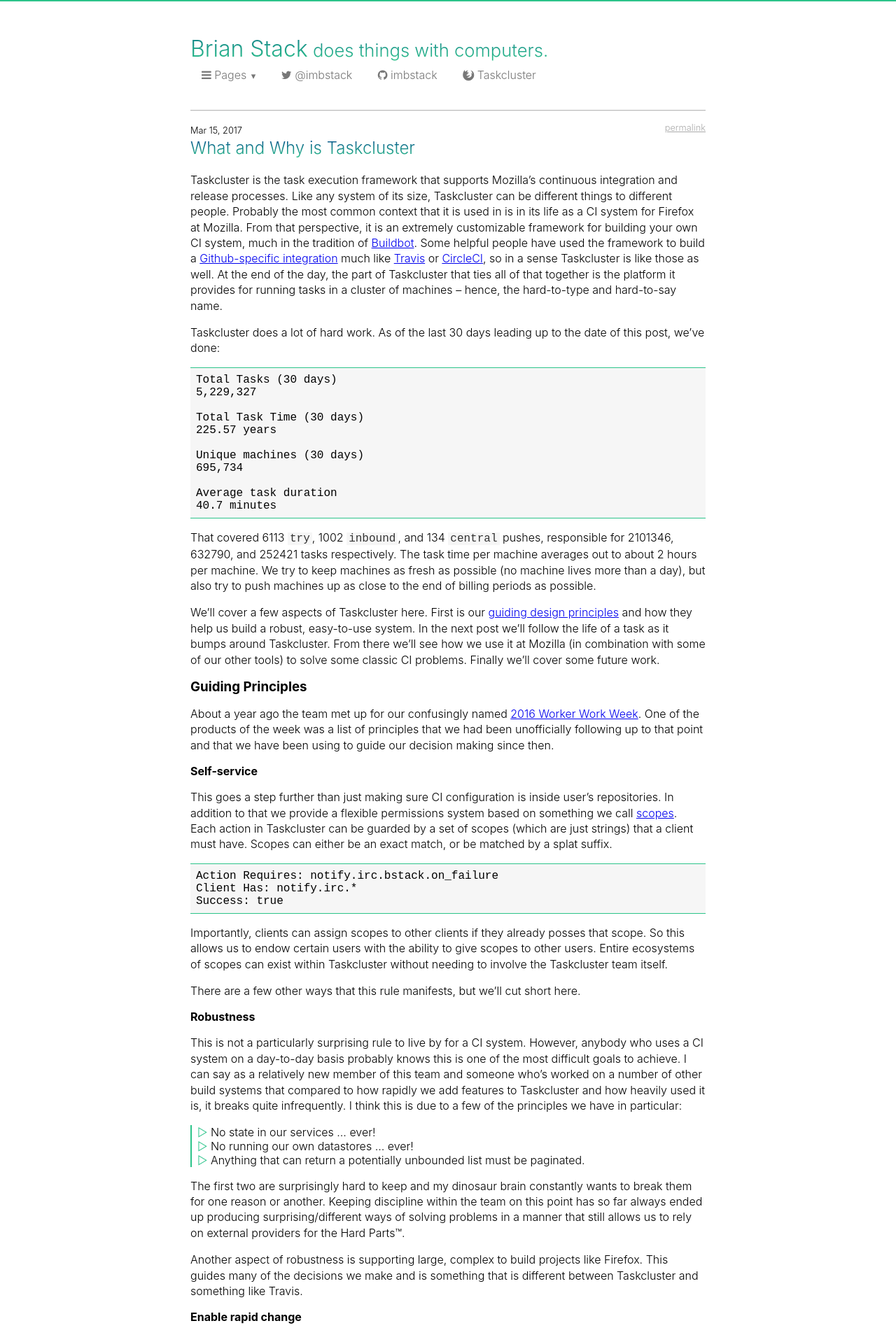
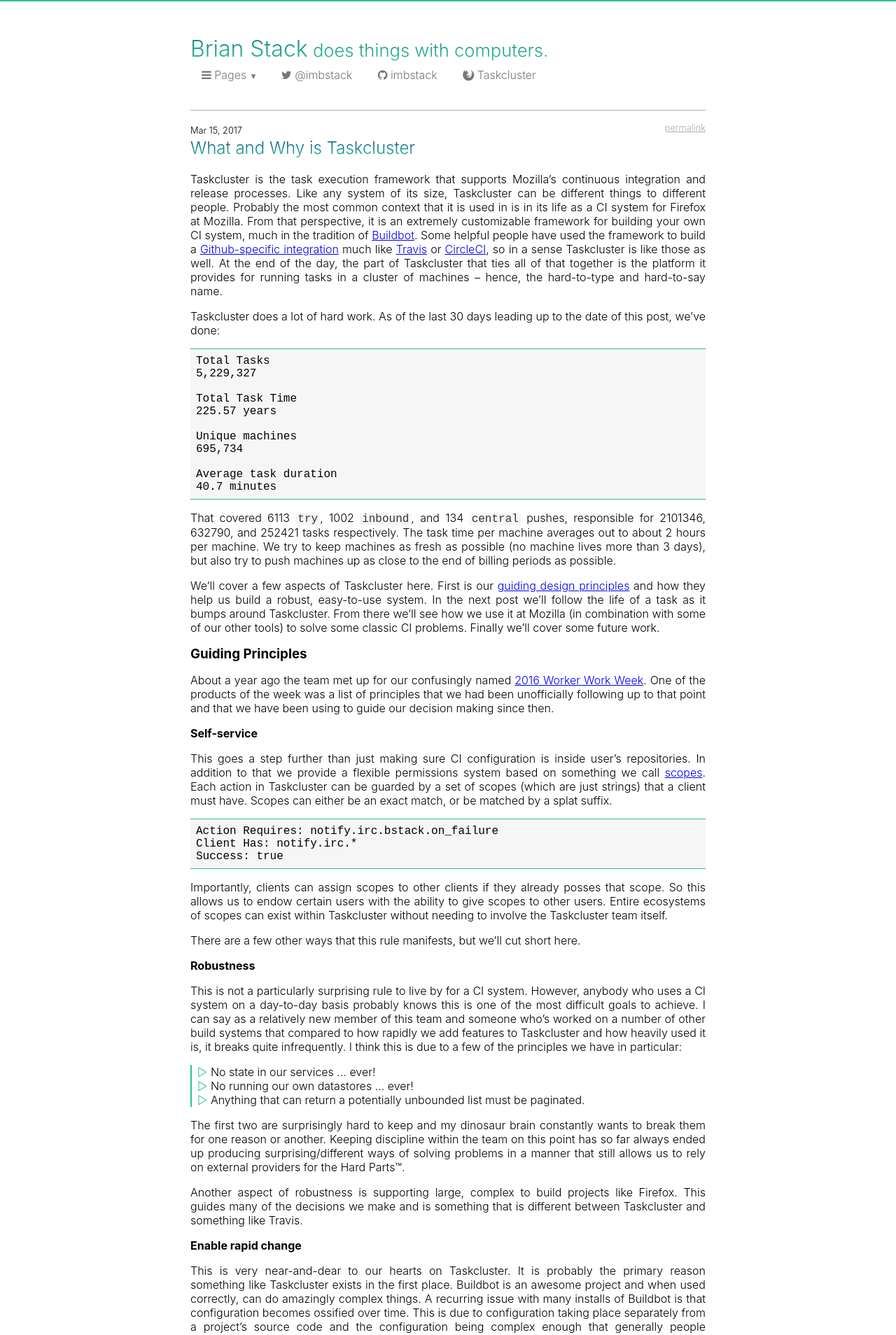
Before and after one commit to bis12/bis12.github.io, a Jekyll site: the page built from _posts/2017-03-15-what-and-why-is-taskcluster.markdown, in a window 1280 px wide. Shown: the top 1908 px of the page at 70% size. Built offline with Jekyll 4.4.1, drawn with Linux system fonts in a browser that asks for light colours; some of the changed text lies outside the part shown.

Commit message:
Improve some nits

````diff
--- a/_posts/2016-09-09-taskcluster-notify.markdown
+++ b/_posts/2016-09-09-taskcluster-notify.markdown
@@ -11,7 +11,11 @@
 
 ### Notification Types
 
-__IRC:__ This is only enabled on ``irc.mozilla.org`` for now. You can specify either a user or a channel to send a notification to upon task completion. You'll receive a message like the following: ``Task "Taskcluster Notify Test" complete with status 'completed'. Inspect: https://tools.taskcluster.net/task-inspector/#f0rU3kS7RmG3xSWwbq6Ndw``.
+__IRC:__ This is only enabled on ``irc.mozilla.org`` for now. You can specify either a user or a channel to send a notification to upon task completion. You'll receive a message like the following:
+
+```
+Task "Taskcluster Notify Test" complete with status 'completed'. Inspect: https://tools.taskcluster.net/task-inspector/#f0rU3kS7RmG3xSWwbq6Ndw
+```
 
 __Email:__ We can send you both nicely formatted or plain text emails depending on which email client you want to use. You can send to any email address, so long as you have the correct scopes (we'll discuss scopes later).
 
--- a/_posts/2017-03-15-what-and-why-is-taskcluster.markdown
+++ b/_posts/2017-03-15-what-and-why-is-taskcluster.markdown
@@ -8,20 +8,20 @@
 Taskcluster does a lot of hard work. As of the last 30 days leading up to the date of this post, we've done:
 
 ```
-Total Tasks (30 days)
+Total Tasks
 5,229,327
 
-Total Task Time (30 days)
+Total Task Time
 225.57 years
 
-Unique machines (30 days)
+Unique machines
 695,734
 
 Average task duration
 40.7 minutes
 ```
 
-That covered 6113 `try`, 1002 `inbound`, and 134 `central` pushes, responsible for 2101346, 632790, and 252421 tasks respectively. The task time per machine averages out to about 2 hours per machine. We try to keep machines as fresh as possible (no machine lives more than a day), but also try to push machines up as close to the end of billing periods as possible.
+That covered 6113 `try`, 1002 `inbound`, and 134 `central` pushes, responsible for 2101346, 632790, and 252421 tasks respectively. The task time per machine averages out to about 2 hours per machine. We try to keep machines as fresh as possible (no machine lives more than 3 days), but also try to push machines up as close to the end of billing periods as possible.
 
 We'll cover a few aspects of Taskcluster here. First is our [guiding design principles](https://docs.taskcluster.net/manual/devel/principles#guiding-design-principles-for-taskcluster) and how they help us build a robust, easy-to-use system. In the next post we'll follow the life of a task as it bumps around Taskcluster. From there we'll see how we use it at Mozilla (in combination with some of our other tools) to solve some classic CI problems. Finally we'll cover some future work.
 
@@ -226,5 +226,5 @@
 - [Bugs Ahoy!](https://www.joshmatthews.net/bugsahoy/?taskcluster=1)
 - [Good First Bugs](https://bugzilla.mozilla.org/buglist.cgi?cmdtype=dorem&remaction=run&namedcmd=Taskcluster%20good%20first%20bugs&sharer_id=464696&list_id=13490731)
 - [Slightly Larger Projects](https://wiki.mozilla.org/TaskCluster/Round_Tuit_Box)
-- #taskcluster on [Mozilla IRC](https://wiki.mozilla.org/IRC)
+- [#taskcluster on Mozilla IRC](https://wiki.mozilla.org/IRC)
 - [People of Taskcluster](https://docs.taskcluster.net/people)
--- a/css/local.css
+++ b/css/local.css
@@ -1,5 +1,9 @@
 body {
     border-top: 2px solid #2CC48A;
+    text-rendering: optimizeLegibility;
+    -webkit-font-smoothing: antialiased;
+    -moz-osx-font-smoothing: grayscale;
+    font-feature-settings: "liga","kern";
 }
 
 img {
@@ -124,7 +128,7 @@
 }
 
 .postbody p {
-    line-height: 140%;
+    text-align: justify;
 }
 
 .postbody ul {
````
Also changed, not shown: other parts of _posts/2017-03-15-what-and-why-is-taskcluster.markdown (+4 -4 lines).
